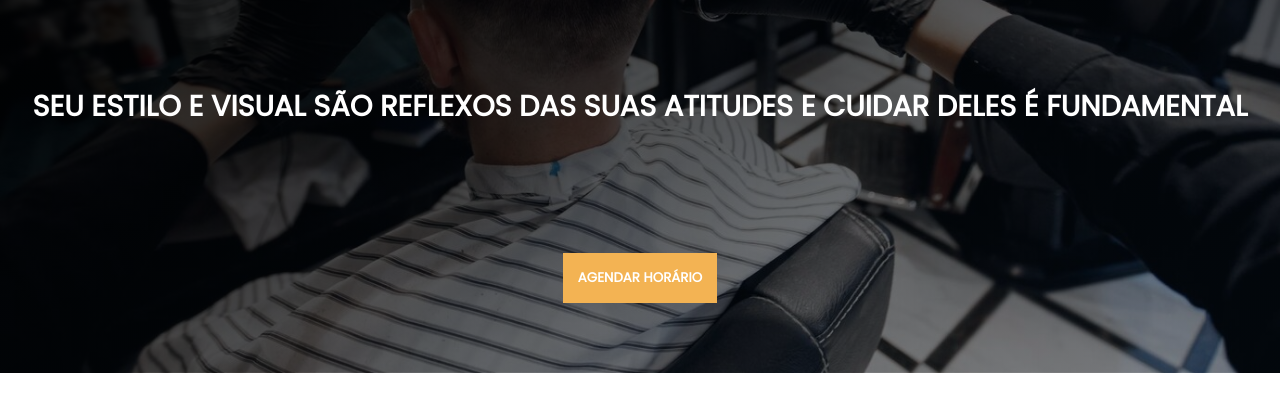
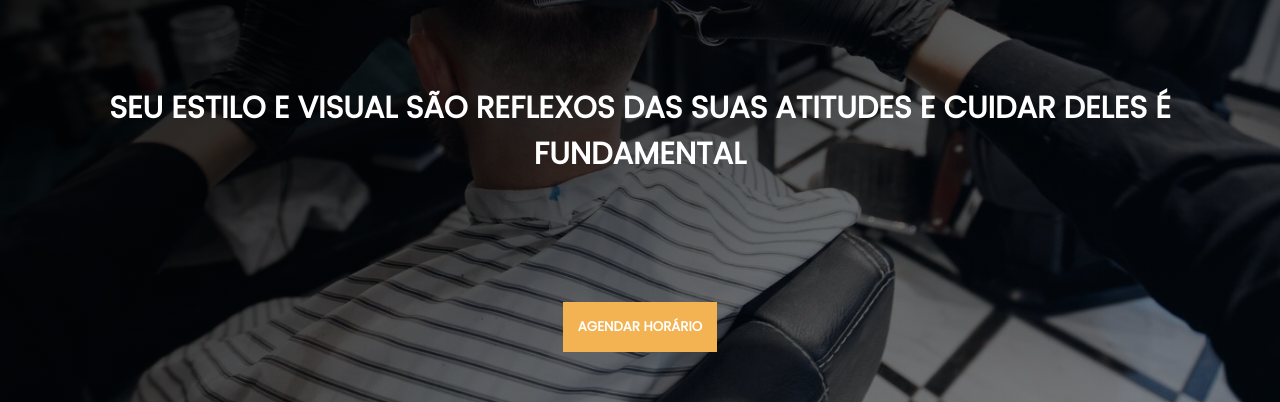
Before and after one commit to tiagorodri-dev/site-salao-de-cabelos, a plain HTML site: page index.html in a window 1280 px wide. Shown: the part 217-619 px from the top of the page. Drawn offline with nearby package versions, Linux system fonts and the light colour scheme.

Commit message:
style.css

```diff
--- a/style.css
+++ b/style.css
@@ -240,7 +240,7 @@ h1 {
     }
 
     .conteudo-texto h2 {
-        font-size: 1.8em;
+        font-size: 1.9em;
     }
 
     .logo {
```
